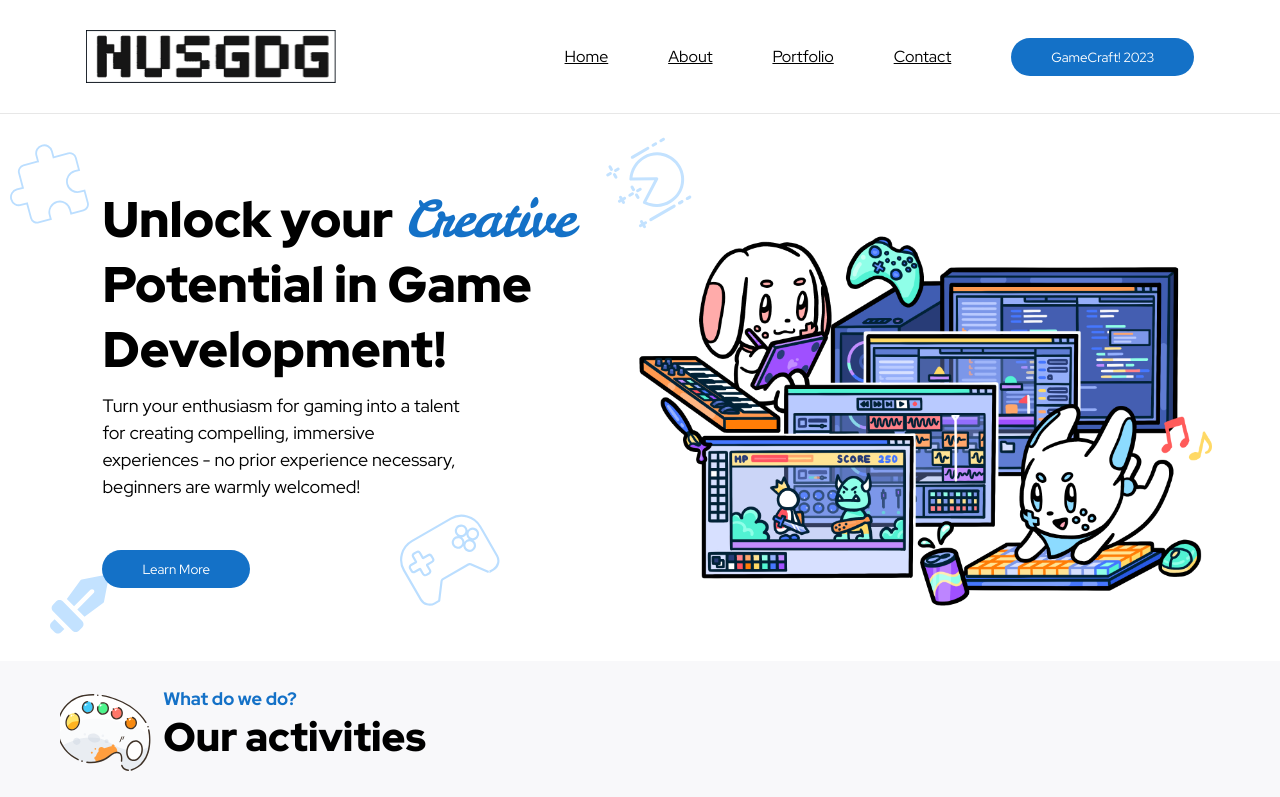
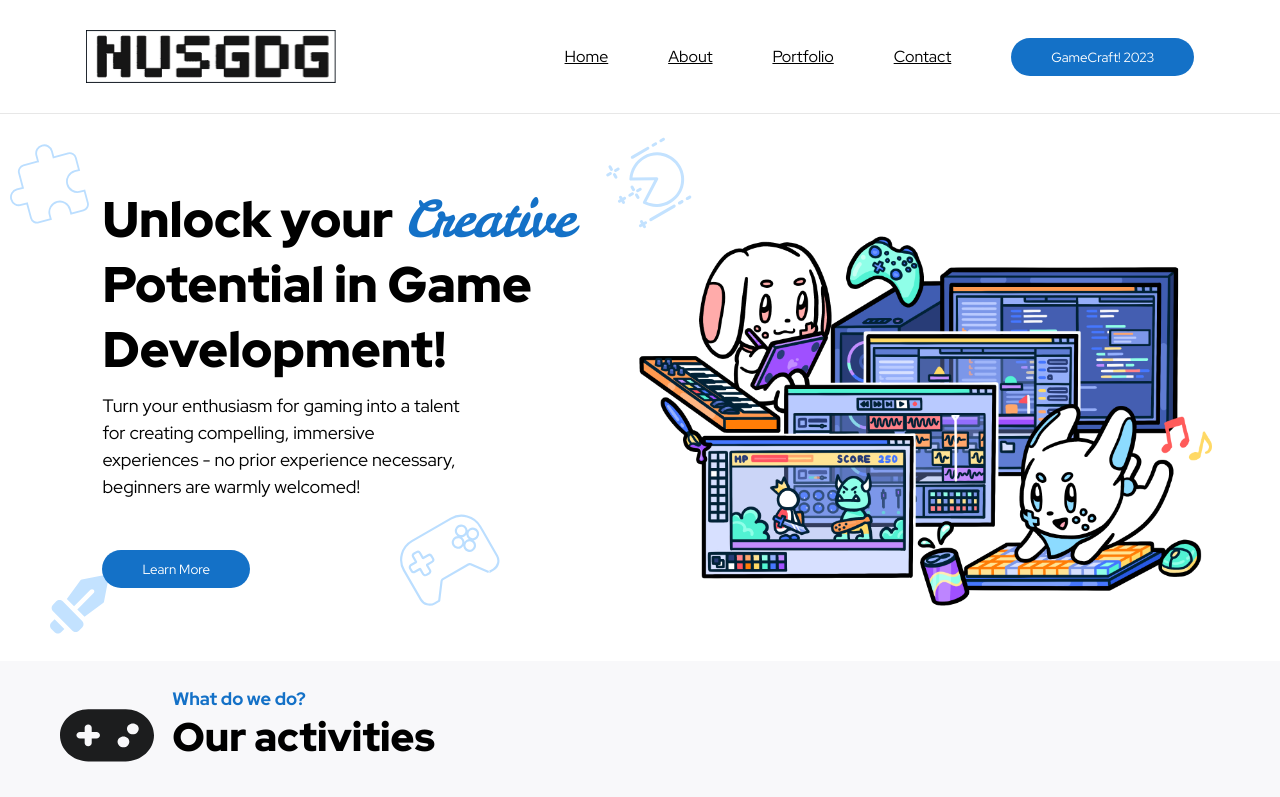
Before and after one commit to nus-gdg/nus-gdg.github.io, a React (Create React App) app in the folder new/: page / in a window 1280 px wide. Shown: the top 797 px of the page. Built offline with nearby package versions, Linux system fonts and the light colour scheme.

Commit message:
Change activity icon

```diff
--- a/new/src/sections/about/about.scss
+++ b/new/src/sections/about/about.scss
@@ -11,9 +11,9 @@
     flex-direction: row;
 
     &-img {
-      height: 100%;
+      max-height: 50%;
       img {
-        height: 100%;
+        max-height: 80%;
       }
     }
 
--- a/new/src/sections/about/about.tsx
+++ b/new/src/sections/about/about.tsx
@@ -1,5 +1,5 @@
 import { useMemo, useState } from "react";
-import aboutActivityIcon from "../../assets/icons/about-activity.svg";
+import aboutActivityIcon from "../../assets/icons/activities_filled.svg";
 import workshopIcon from "../../assets/icons/activity-workshops.svg";
 import workshopIconFocused from "../../assets/icons/activity-workshops-focused.svg";
 import collaborationIcon from "../../assets/icons/activity-collaboration.svg";
```
Also changed, not shown: new/src/assets/icons/activities_filled.svg (added).
